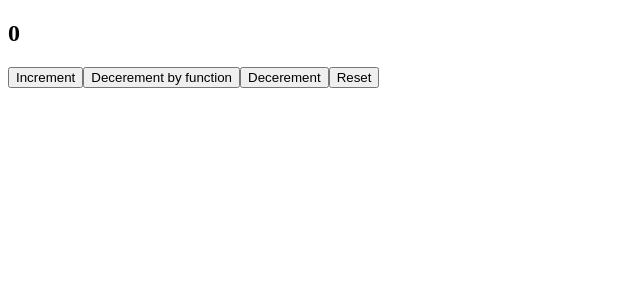
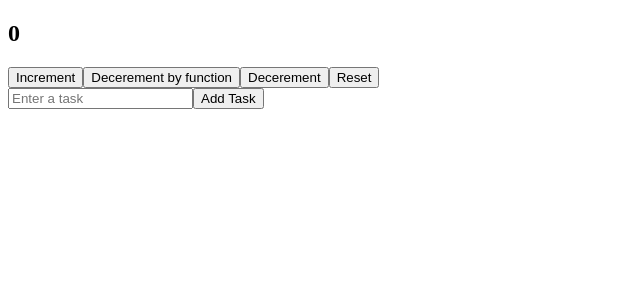
Before and after one commit to jaydipchangani/MERN, a React (Create React App) app in the folder React/my-app/: page / in a window 1280 px wide. Shown: the top 300 px of the page, without its empty margins (0-640 px from the left). Built offline with nearby package versions, Linux system fonts and the light colour scheme; the HTML template or start-up script is replaced by a standard one.

Commit message:
todo list

```diff
--- a/React/my-app/src/Practice/Temp.jsx
+++ b/React/my-app/src/Practice/Temp.jsx
@@ -1,10 +1,12 @@
 import CounterApp from "./useState/CounterApp"
+import ToDo from "./useState/ToDo"
 function Temp() {
 
   return (
 
     <div>
     <CounterApp/>
+    <ToDo/>
     </div>
   )
 }
--- /dev/null
+++ b/React/my-app/src/Practice/useState/ToDo.jsx
@@ -0,0 +1,67 @@
+import React, { useState } from 'react';
+
+function ToDo() {
+  const [toDo, setToDo] = useState([]);
+  const [task, setTask] = useState('');
+  const [editIndex, setEditIndex] = useState(null); // Track edit mode
+
+  const handleAddTask = () => {
+    if (task.trim() === '') return;
+    setToDo([...toDo, task.trim()]);
+    setTask('');
+  };
+
+  const handleDelete = (i) => {
+    const updatedList = toDo.filter((_, index) => i !== index);
+    setToDo(updatedList);
+    if (editIndex === i) {
+      // Cancel edit if the item being edited is deleted
+      setEditIndex(null);
+      setTask('');
+    }
+  };
+
+  const handleEdit = (i) => {
+    setTask(toDo[i]);
+    setEditIndex(i); // Set current index as the one to update
+  };
+
+  const handleUpdate = () => {
+    if (task.trim() === '' || editIndex === null) return;
+    const updatedList = [...toDo];
+    updatedList[editIndex] = task.trim();
+    setToDo(updatedList);
+    setTask('');
+    setEditIndex(null); // Exit edit mode
+  };
+
+  return (
+    <div>
+      <input
+        type="text"
+        value={task}
+        onChange={(e) => setTask(e.target.value)}
+        placeholder="Enter a task"
+      />
+      {
+        editIndex === null ? (
+          <button onClick={handleAddTask}>Add Task</button>
+        ) : (
+          <button onClick={handleUpdate}>Update Task</button>
+        )
+      }
+
+      <ul>
+        {toDo.map((value, index) => (
+          <li key={index}>
+            {value}
+            <button onClick={() => handleDelete(index)}>Delete</button>
+            <button onClick={() => handleEdit(index)}>Edit</button>
+          </li>
+        ))}
+      </ul>
+    </div>
+  );
+}
+
+export default ToDo;
```
